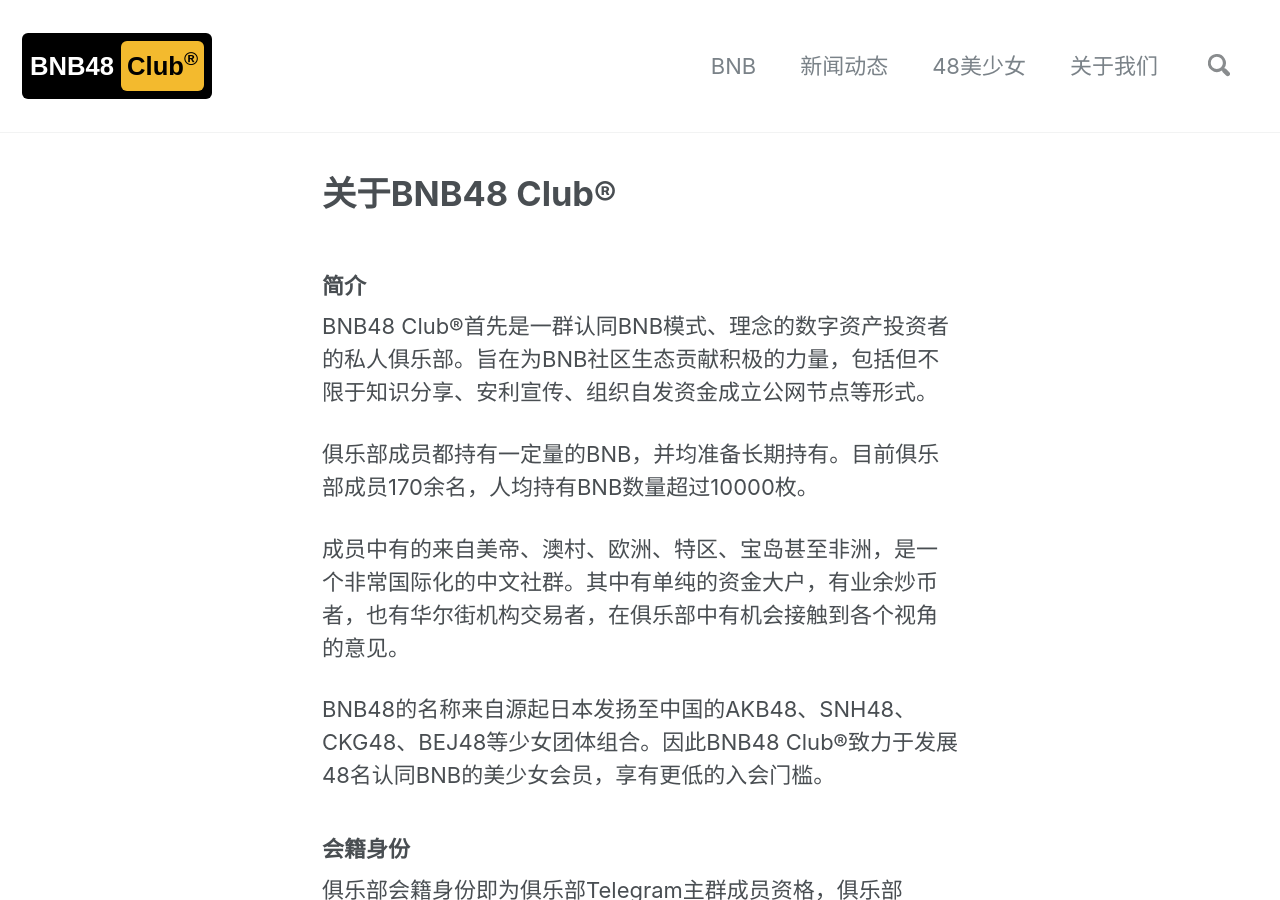
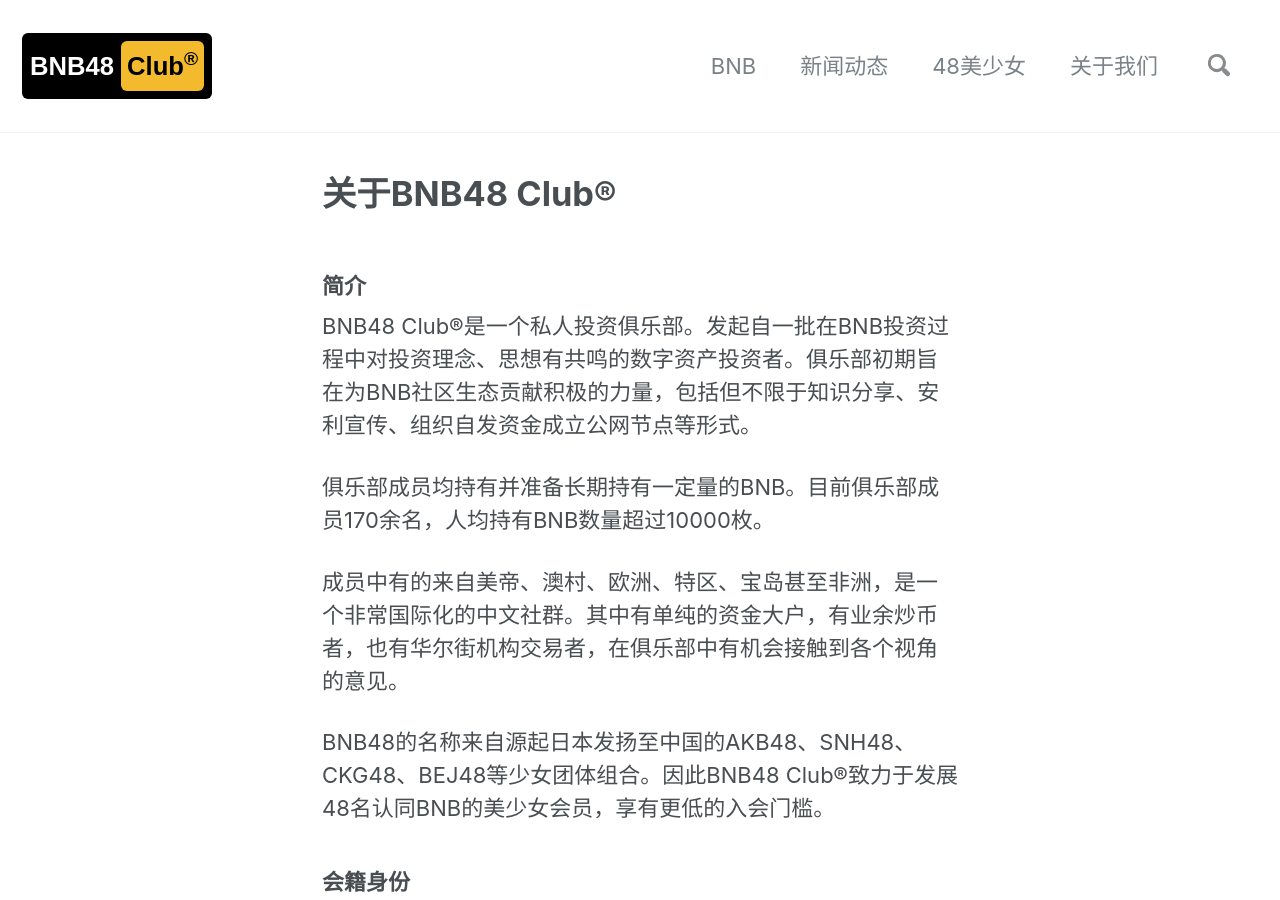
Before and after one commit to 48Club/BNB48Club.github.io, a Jekyll site: the page built from _pages/about.md, in a window 1280 px wide and 900 px high. Built offline with Jekyll 4.4.1, drawn with Linux system fonts in a browser that asks for light colours; nearby versions of some CDN libraries.

Commit message:
Update about.md

```diff
--- a/_pages/about.md
+++ b/_pages/about.md
@@ -5,9 +5,9 @@
 modified: 2018-07-28T00:17:37+08:00
 ---
 ### 简介
-BNB48 Club®首先是一群认同BNB模式、理念的数字资产投资者的私人俱乐部。旨在为BNB社区生态贡献积极的力量，包括但不限于知识分享、安利宣传、组织自发资金成立公网节点等形式。
+BNB48 Club®是一个私人投资俱乐部。发起自一批在BNB投资过程中对投资理念、思想有共鸣的数字资产投资者。俱乐部初期旨在为BNB社区生态贡献积极的力量，包括但不限于知识分享、安利宣传、组织自发资金成立公网节点等形式。
 
-俱乐部成员都持有一定量的BNB，并均准备长期持有。目前俱乐部成员170余名，人均持有BNB数量超过10000枚。
+俱乐部成员均持有并准备长期持有一定量的BNB。目前俱乐部成员170余名，人均持有BNB数量超过10000枚。
 
 成员中有的来自美帝、澳村、欧洲、特区、宝岛甚至非洲，是一个非常国际化的中文社群。其中有单纯的资金大户，有业余炒币者，也有华尔街机构交易者，在俱乐部中有机会接触到各个视角的意见。
 
```
